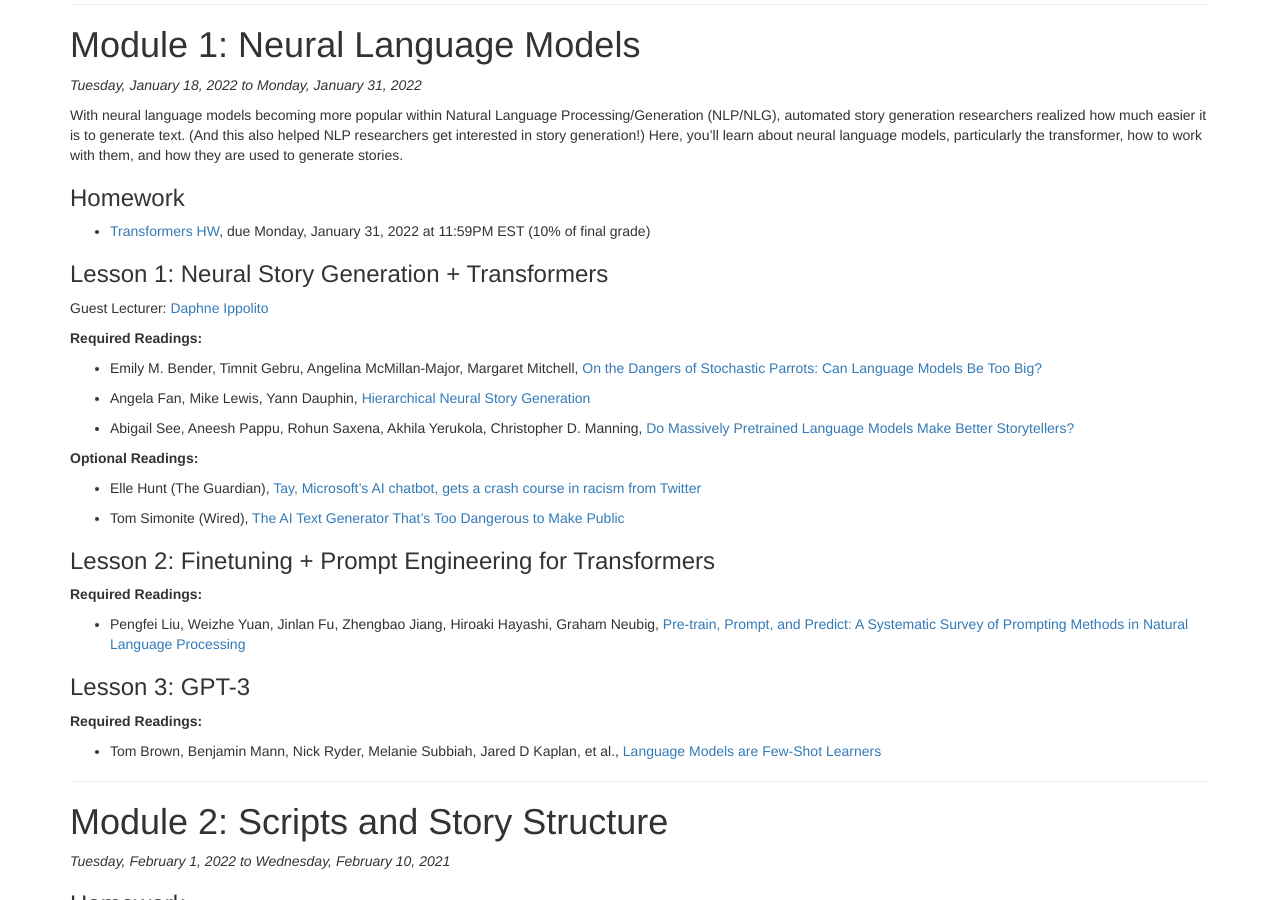
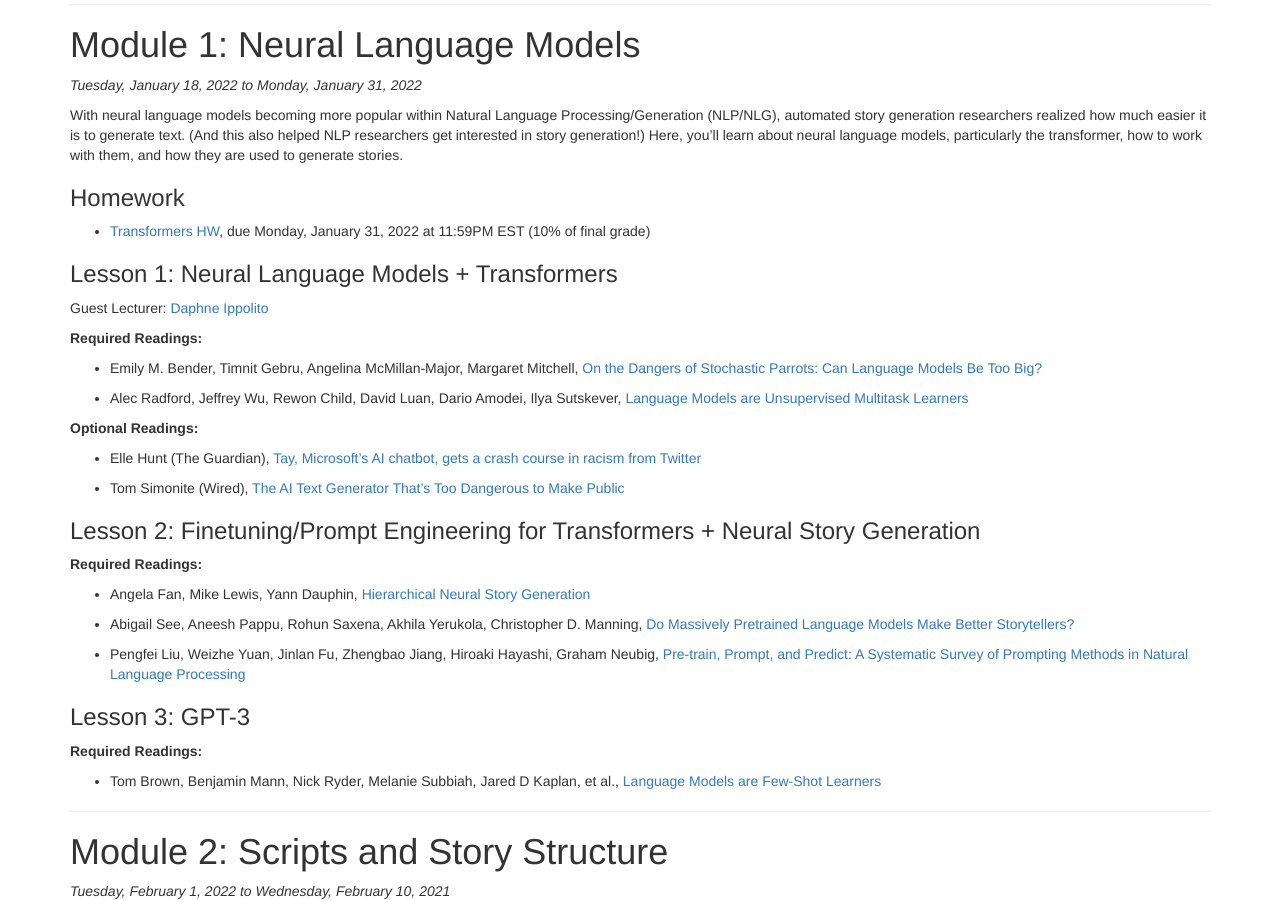
Before and after one commit to interactive-fiction-class/interactive-fiction-class.github.io, a Jekyll site: the page built from modules.md, in a window 1280 px wide and 900 px high, scrolled down 649 px. Built offline with Jekyll 4.4.1, drawn with Linux system fonts in a browser that asks for light colours; nearby versions of some CDN libraries; a script that is not in the unit is left out.

Commit message:
Update modules.yaml

```diff
--- a/_data/modules.yaml
+++ b/_data/modules.yaml
@@ -53,7 +53,7 @@
   description: With neural language models becoming more popular within Natural Language Processing/Generation (NLP/NLG), automated story generation researchers realized how much easier it is to generate text. (And this also helped NLP researchers get interested in story generation!) Here, you'll learn about neural language models, particularly the transformer, how to work with them, and how they are used to generate stories.
   lessons:
     -
-      title: Neural Story Generation + Transformers
+      title: Neural Language Models + Transformers
       guest_speaker: Daphne Ippolito
       guest_url: https://www.seas.upenn.edu/~daphnei/
       video:
@@ -65,13 +65,9 @@
           url: https://dl.acm.org/doi/10.1145/3442188.3445922
           authors: Emily M. Bender, Timnit Gebru, Angelina McMillan-Major, Margaret Mitchell
         -
-          title: Hierarchical Neural Story Generation
-          authors: Angela Fan, Mike Lewis, Yann Dauphin
-          url: https://aclanthology.org/P18-1082/
-        -
-          title: Do Massively Pretrained Language Models Make Better Storytellers?
-          authors: Abigail See, Aneesh Pappu, Rohun Saxena, Akhila Yerukola, Christopher D. Manning
-          url: https://arxiv.org/pdf/1909.10705.pdf
+          title: "Language Models are Unsupervised Multitask Learners"
+          url: https://cdn.openai.com/better-language-models/language_models_are_unsupervised_multitask_learners.pdf
+          authors: Alec Radford, Jeffrey Wu, Rewon Child, David Luan, Dario Amodei, Ilya Sutskever
       optional:
         -
           title: Tay, Microsoft's AI chatbot, gets a crash course in racism from Twitter
@@ -82,10 +78,18 @@
           authors: Tom Simonite (Wired)
           url: https://www.wired.com/story/ai-text-generator-too-dangerous-to-make-public/
     -
-      title: Finetuning + Prompt Engineering for Transformers
+      title: Finetuning/Prompt Engineering for Transformers + Neural Story Generation
       video:
       length:
       readings:
+        -
+          title: Hierarchical Neural Story Generation
+          authors: Angela Fan, Mike Lewis, Yann Dauphin
+          url: https://aclanthology.org/P18-1082/
+        -
+          title: Do Massively Pretrained Language Models Make Better Storytellers?
+          authors: Abigail See, Aneesh Pappu, Rohun Saxena, Akhila Yerukola, Christopher D. Manning
+          url: https://arxiv.org/pdf/1909.10705.pdf
         -
           title: "Pre-train, Prompt, and Predict: A Systematic Survey of Prompting Methods in Natural Language Processing"
           url: https://arxiv.org/abs/2107.13586
```
